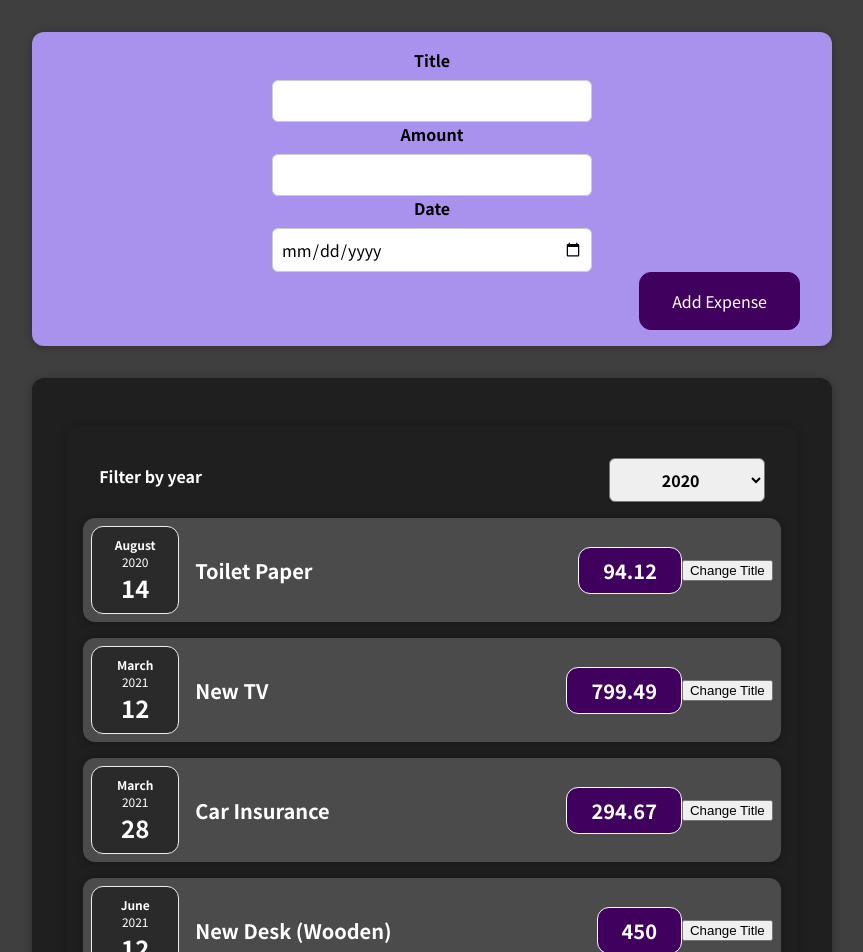
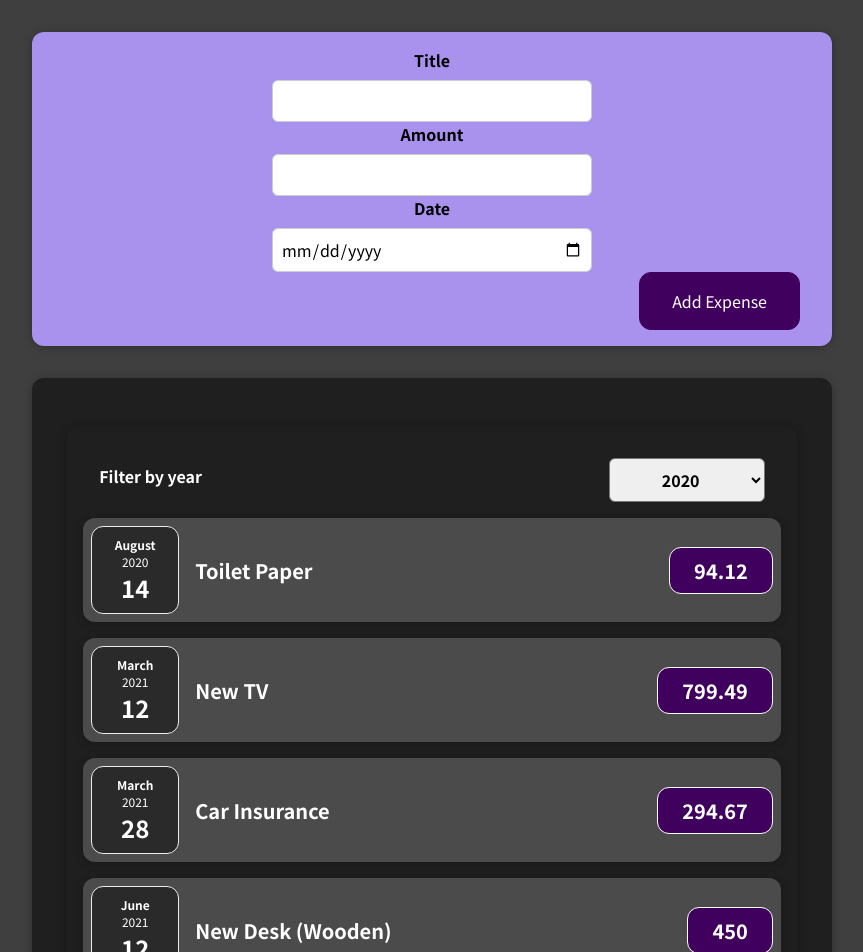
Before and after one commit to mashu2n/task-tracker, a React (Create React App) app: page / in a window 1280 px wide. Shown: the top 952 px of the page, without its empty margins (208-1071 px from the left). Built offline with nearby package versions, Linux system fonts and the light colour scheme.

Commit message:
Rendering Lists of Data

```diff
--- a/src/components/Expenses/ExpenseItem.js
+++ b/src/components/Expenses/ExpenseItem.js
@@ -1,27 +1,17 @@
-import React, { useState } from "react";
+import React from "react";
 
 import ExpenseDate from "./ExpenseDate";
 import Card from "../UI/Card";
 import "./ExpenseItem.css";
 
 const ExpenseItem = (props) => {
-  // function clickHandler() {}
-  const [title, setTitle] = useState(props.title);
-  console.log("ExpenseItem evaluated by react");
-
-  const clickHandler = () => {
-    setTitle("Updated!");
-    console.log(title);
-  };
-
   return (
     <Card className="expense-item">
       <ExpenseDate date={props.date} />
       <div className="expense-item__description">
-        <h2>{title}</h2>
+        <h2>{props.title}</h2>
         <div className="expense-item__price">{props.amount}</div>
       </div>
-      <button onClick={clickHandler}>Change Title</button>
     </Card>
   );
 };
--- a/src/components/Expenses/Expenses.js
+++ b/src/components/Expenses/Expenses.js
@@ -18,26 +18,13 @@ const Expenses = (props) => {
           selected={filteredYear}
           onChangeFilter={filterChangeHandler}
         />
-        <ExpenseItem
-          title={props.items[0].title}
-          amount={props.items[0].amount}
-          date={props.items[0].date}
-        />
-        <ExpenseItem
-          title={props.items[1].title}
-          amount={props.items[1].amount}
-          date={props.items[1].date}
-        />
-        <ExpenseItem
-          title={props.items[2].title}
-          amount={props.items[2].amount}
-          date={props.items[2].date}
-        />
-        <ExpenseItem
-          title={props.items[3].title}
-          amount={props.items[3].amount}
-          date={props.items[3].date}
-        />
+        {props.items.map((expense) => (
+          <ExpenseItem
+            title={expense.title}
+            amount={expense.amount}
+            date={expense.date}
+          />
+        ))}
       </Card>
     </div>
   );
```
Also changed, not shown: 1 other file (tests, documents, lock files or other folders).
